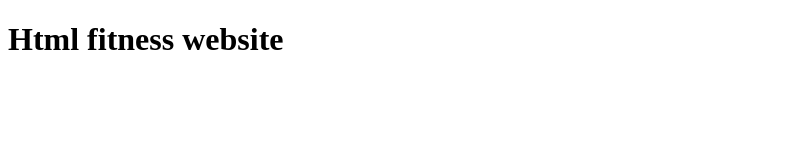
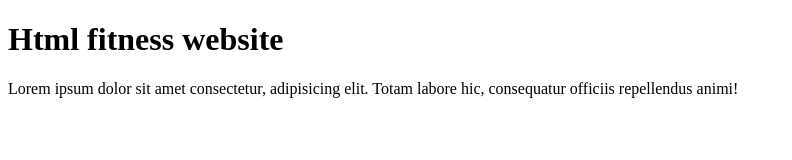
Before and after one commit to NaddiyaSheraz/fitness-website, a plain HTML site: page index.html in a window 1280 px wide. Shown: the whole page, without its empty margins (0-792 px from the left). Drawn offline with Linux system fonts and the light colour scheme.

Commit message:
style sheet added

```diff
--- a/index.html
+++ b/index.html
@@ -1,11 +1,17 @@
 <!DOCTYPE html>
 <html lang="en">
+
 <head>
     <meta charset="UTF-8">
     <meta name="viewport" content="width=device-width, initial-scale=1.0">
     <title>Fitness website</title>
 </head>
+
 <body>
     <h1>Html fitness website</h1>
+    <p>Lorem ipsum dolor sit amet consectetur, adipisicing elit. Totam labore hic, consequatur officiis repellendus
+        animi!</p>
+
 </body>
+
 </html>
```
Also changed, not shown: style.css (added).
